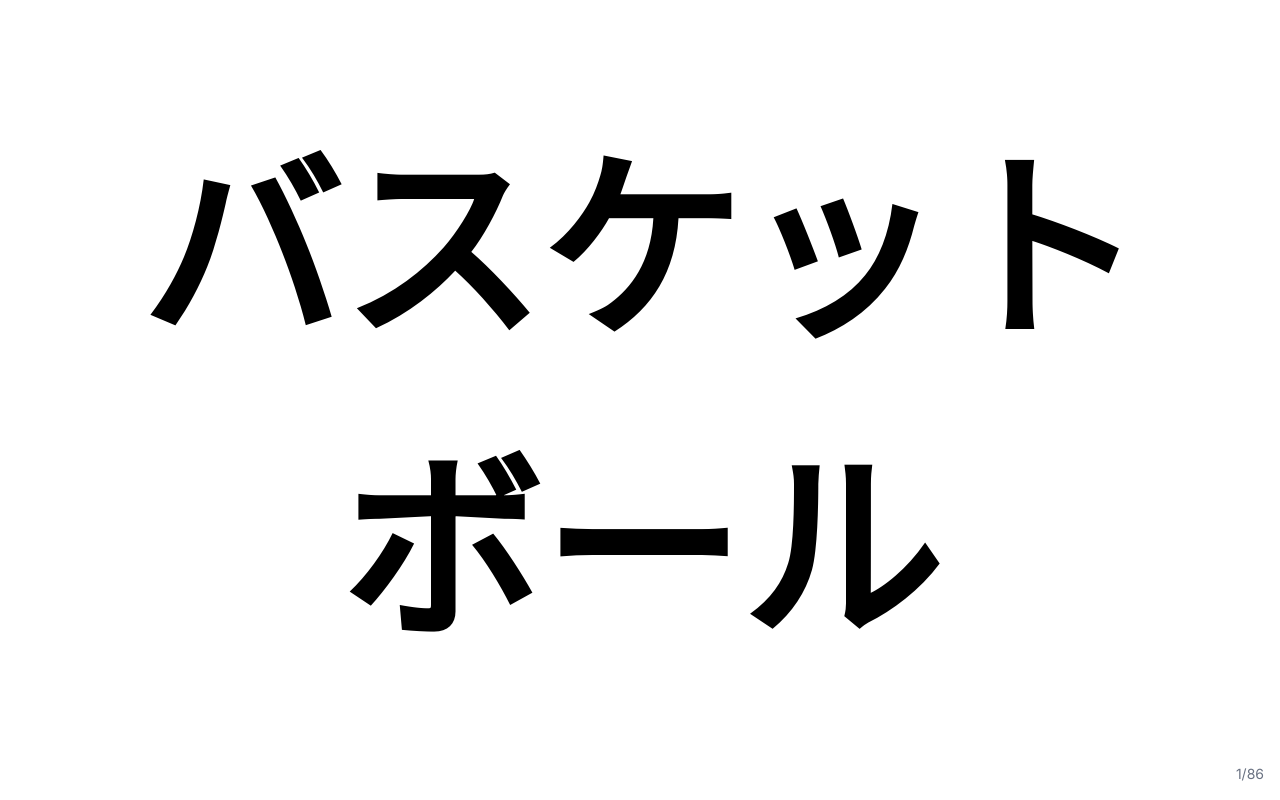
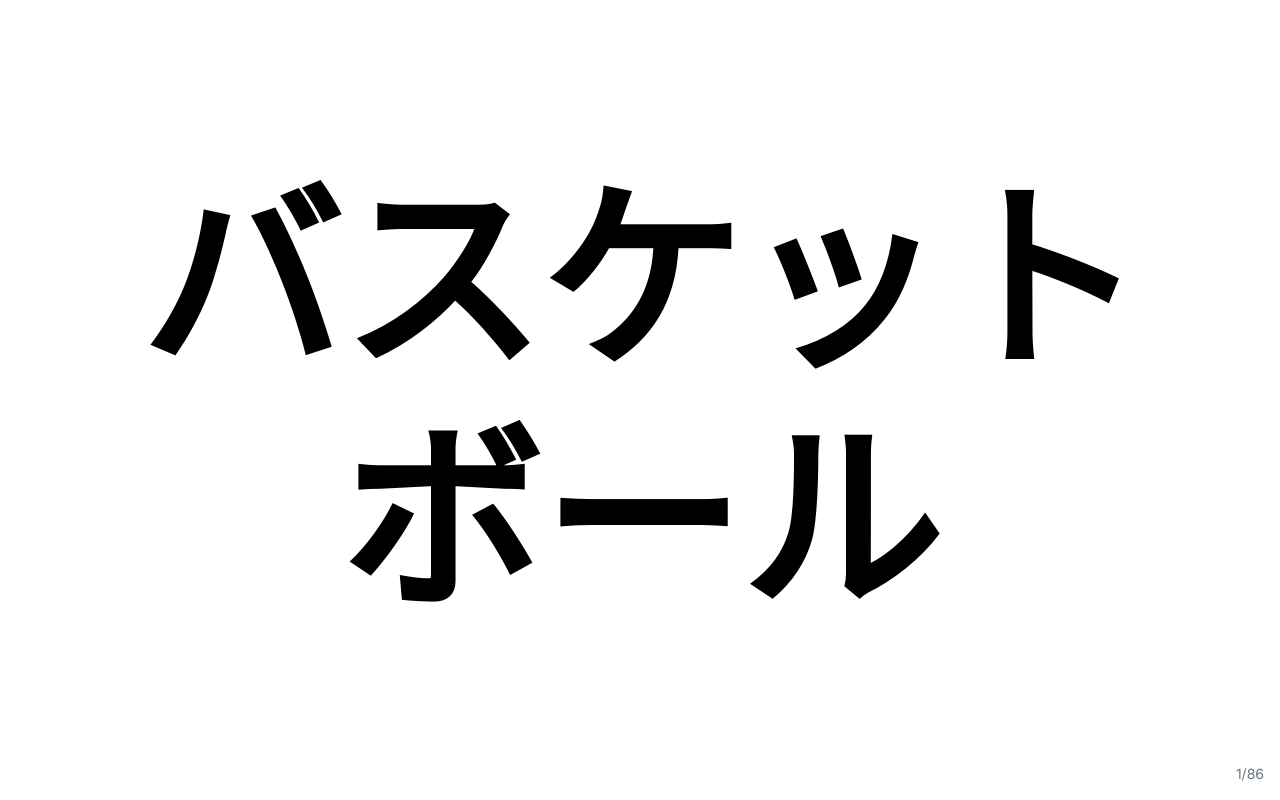
Before and after one commit to redbas3/show-text, a Next.js app: page / in a window 1280 px wide. Built offline with nearby package versions, Linux system fonts and the light colour scheme.

Commit message:
chore: change loading message to English

```diff
--- a/src/app/page.tsx
+++ b/src/app/page.tsx
@@ -64,9 +64,12 @@ export default function Home() {
       <div className="w-full h-full flex items-center justify-center px-16">
         <div
           className={`font-bold text-center p-8 break-words select-none`}
-          style={{ fontSize: getTextSize(words[currentIndex]) }}
+          style={{
+            fontSize: getTextSize(words[currentIndex]),
+            lineHeight: "1.2",
+          }}
         >
-          {words[currentIndex] || "로딩 중..."}
+          {words[currentIndex] || "Loading..."}
           {isLocked && (
             <div className="text-sm mt-4">
               화면이 잠겼습니다. 가운데를 다시 클릭하여 잠금을 해제하세요.
```
